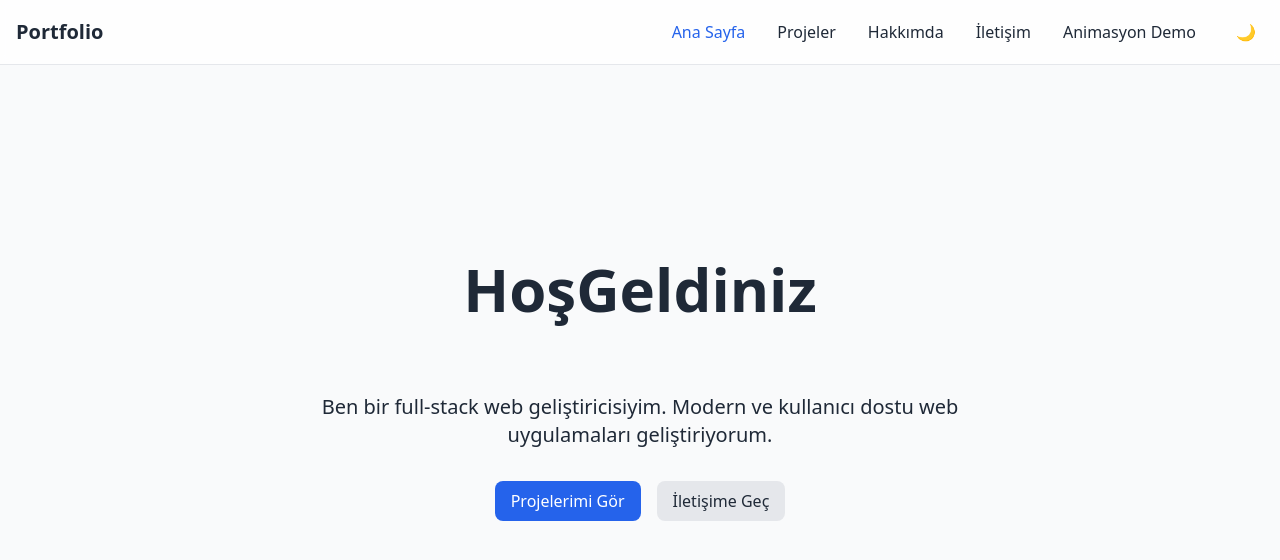
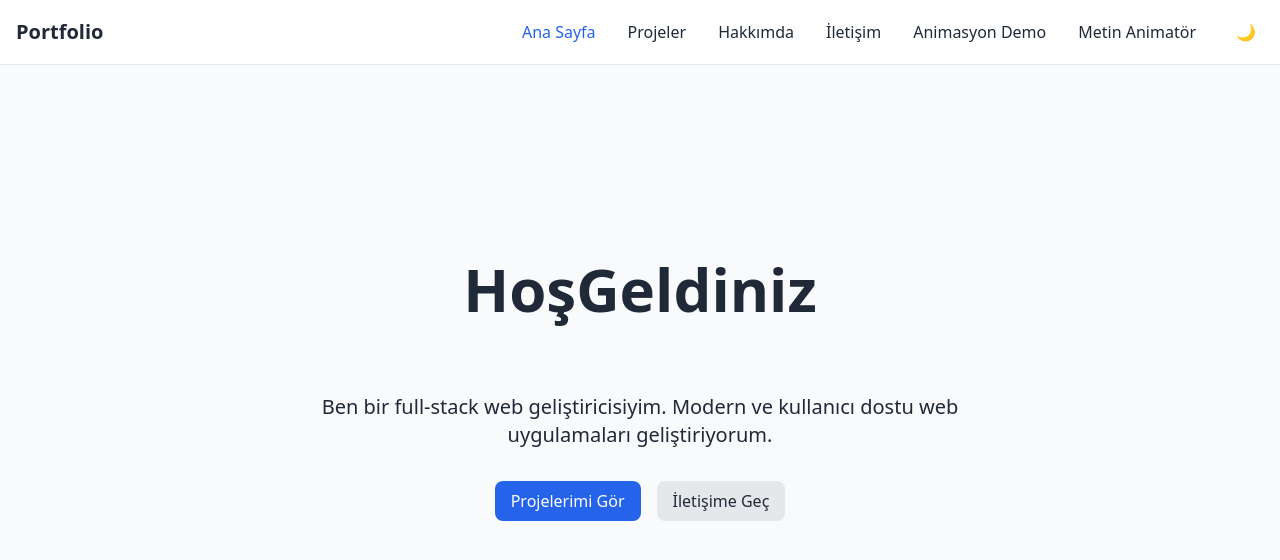
Before and after one commit to Braindll/mcp-test, a Vue app: page / in a window 1280 px wide. Shown: the top 560 px of the page. Built offline with nearby package versions, Linux system fonts and the light colour scheme.

Commit message:
Navigasyon menüsüne metin animasyon demo sayfası eklendi

```diff
--- a/src/components/TheNavigation.vue
+++ b/src/components/TheNavigation.vue
@@ -78,6 +78,7 @@ const menuItems = [
   { name: 'Projeler', path: '/projects' },
   { name: 'Hakkımda', path: '/about' },
   { name: 'İletişim', path: '/contact' },
-  { name: 'Animasyon Demo', path: '/animation-demo' }
+  { name: 'Animasyon Demo', path: '/animation-demo' },
+  { name: 'Metin Animatör', path: '/text-animator' }
 ]
 </script>
```
